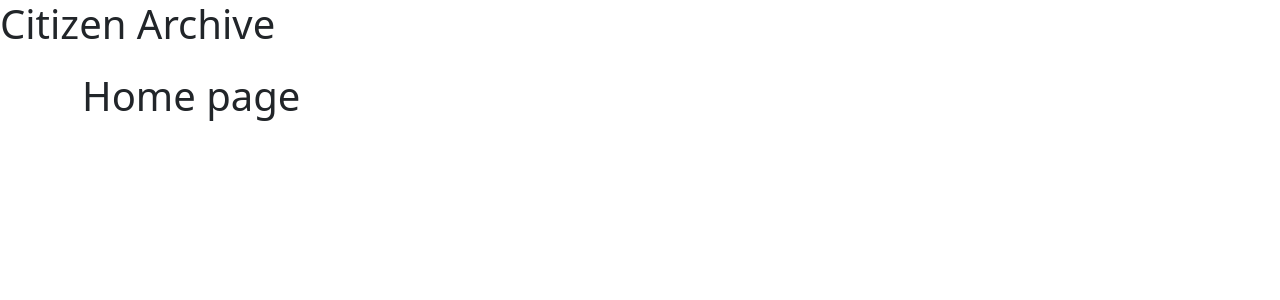
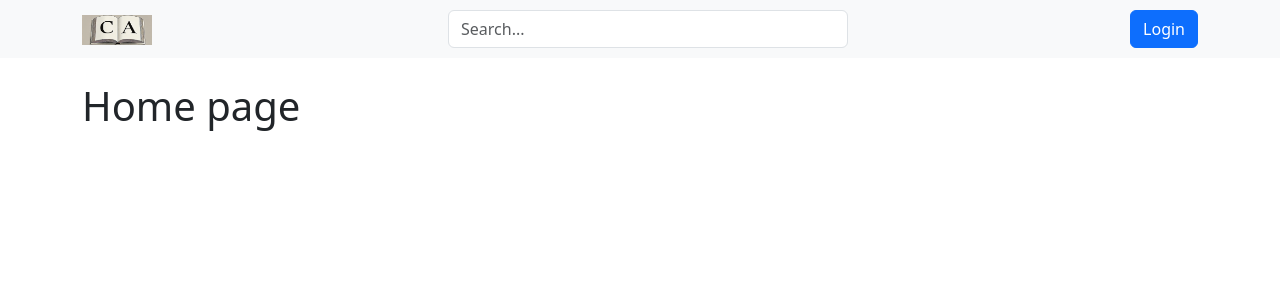
Before and after one commit to MPeterson-dev/CitizenArchiveFrontendWithReact, a React (Create React App) app: page / in a window 1280 px wide. Shown: the top 300 px of the page. Built offline with nearby package versions, Linux system fonts and the light colour scheme.

Commit message:
Added to NavBar: Icon, search bar, login button.

```diff
--- a/public/index.html
+++ b/public/index.html
@@ -4,9 +4,6 @@
     <meta charset="utf-8" />
     <meta name="viewport" content="width=device-width, initial-scale=1" />
     <title>Citizen Archive</title>
-
-    <!-- Favicon -->
-    <link rel="icon" href="%PUBLIC_URL%/favicon.ico" />
 
     <!-- Bootstrap CSS -->
     <link rel="stylesheet" href="https://cdn.jsdelivr.net/npm/bootstrap@5.3.3/dist/css/bootstrap.min.css" />
--- a/src/App.js
+++ b/src/App.js
@@ -1,5 +1,4 @@
 import React from 'react';
-import { Route, Routes, BrowserRouter } from 'react-router-dom';
 import NavBar from './components/NavBar';
 import './App.css';
 
--- /dev/null
+++ b/src/components/NavBar.css
@@ -0,0 +1,13 @@
+/* NavBar.css */
+.navbar-brand img {
+    margin-right: 8px;
+    vertical-align: middle;
+}
+
+.form-control {
+    max-width: 400px;
+}
+
+.btn-primary {
+    margin-left: 10px;
+}
--- a/src/components/NavBar.js
+++ b/src/components/NavBar.js
@@ -1,10 +1,31 @@
+// src/components/NavBar.js
 import React from 'react';
+import './NavBar.css';
 
-const NavBar = () => {
+const NavBar = ({ setSearchTerm }) => {
     return (
-        <nav>
-            <h1>Citizen Archive</h1>
-            {/* Nav elements here */}
+        <nav className='navbar navbar-expand-lg bg-light'>
+            <div className='container d-flex justify-content-between align-items-center'>
+                {/* Logo */}
+                <a className='navbar-brand' href='/' title='Home'>
+                    <img src='CALogo.png' alt='Logo' width='70' height='30'/>
+                </a>
+
+                {/* Search bar */}
+                <div className='d-flex flex-grow-1 justify-content-center'>
+                    <input
+                        type="text"
+                        className='form-control w-50'
+                        placeholder='Search...'
+                        onChange={(e) => setSearchTerm(e.target.value)}
+                    />
+                </div>
+
+                {/* Login button */}
+                <div className='d-flex justify content-end'>
+                    <button className='btn btn-primary'>Login</button>
+                </div>
+            </div>
         </nav>
     );
 };
```
Also changed, not shown: public/CALogo.png (added).
